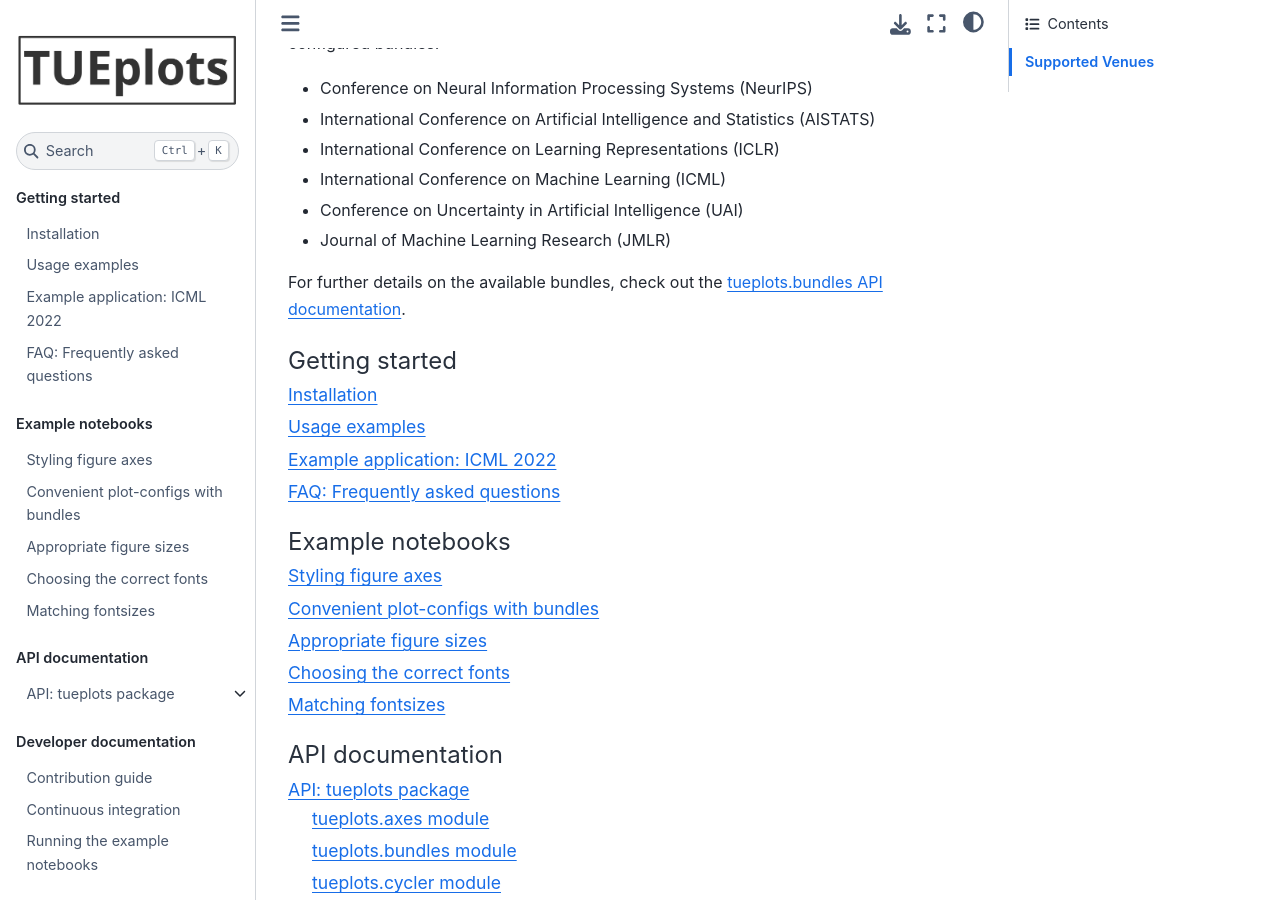
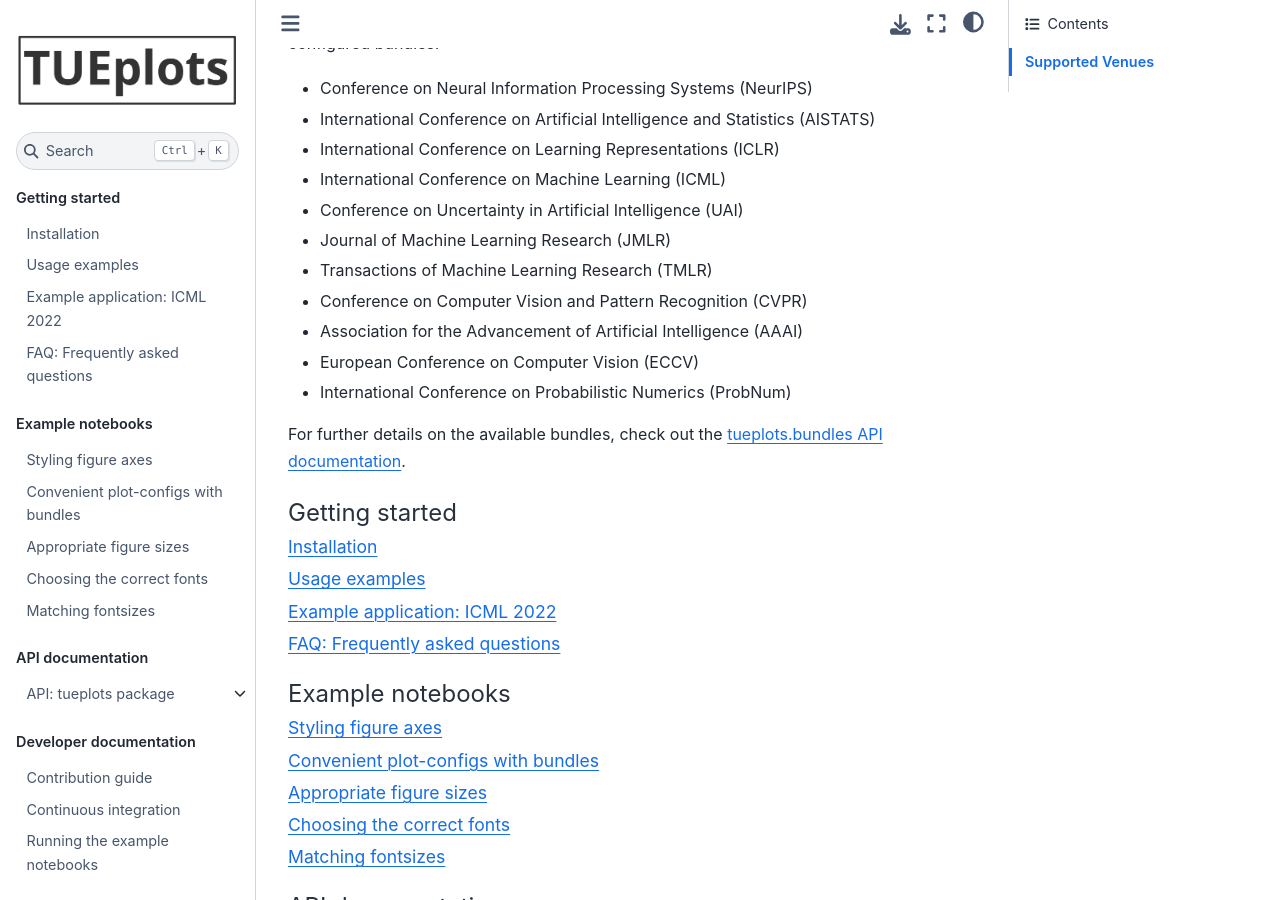
Before and after one commit to pnkraemer/tueplots, a Sphinx documentation site: the page built from docs/source/index.rst, in a window 1280 px wide and 900 px high, scrolled down 380 px. Built offline with Sphinx 7.4.7 and the Sphinx Book theme 1.1.4, drawn with Linux system fonts in a browser that asks for light colours; pages that are not in the unit, such as notebooks, are missing from menus.

Commit message:
Update the mentioning of available styles

```diff
--- a/docs/source/index.rst
+++ b/docs/source/index.rst
@@ -6,10 +6,8 @@
 TUEplots reference documentation
 ================================
 
-TUEplots is a light-weight matplotlib extension
-that adapts your figure sizes to formats more suitable for scientific publications.
-It produces configurations that are compatible with matplotlib's `rcParams`,
-and provides fonts, figure sizes, font sizes, color schemes, and more, for a number of publication formats.
+TUEplots is a light-weight matplotlib extension that adapts your figure sizes to formats more suitable for scientific publications.
+It produces configurations that are compatible with matplotlib's `rcParams`, and provides fonts, figure sizes, font sizes, color schemes, and more, for a number of publication formats.
 
 
 Supported Venues
@@ -23,6 +21,12 @@ The following venues are currently supported by TUEplots out of the box as pre-c
 - International Conference on Machine Learning (ICML)
 - Conference on Uncertainty in Artificial Intelligence (UAI)
 - Journal of Machine Learning Research (JMLR)
+- Transactions of Machine Learning Research (TMLR)
+- Conference on Computer Vision and Pattern Recognition (CVPR)
+- Association for the Advancement of Artificial Intelligence (AAAI)
+- European Conference on Computer Vision (ECCV)
+- International Conference on Probabilistic Numerics (ProbNum)
+
 
 For further details on the available bundles, check out the `tueplots.bundles API documentation <docs_api/tueplots.bundles.rst>`_.
 
```
